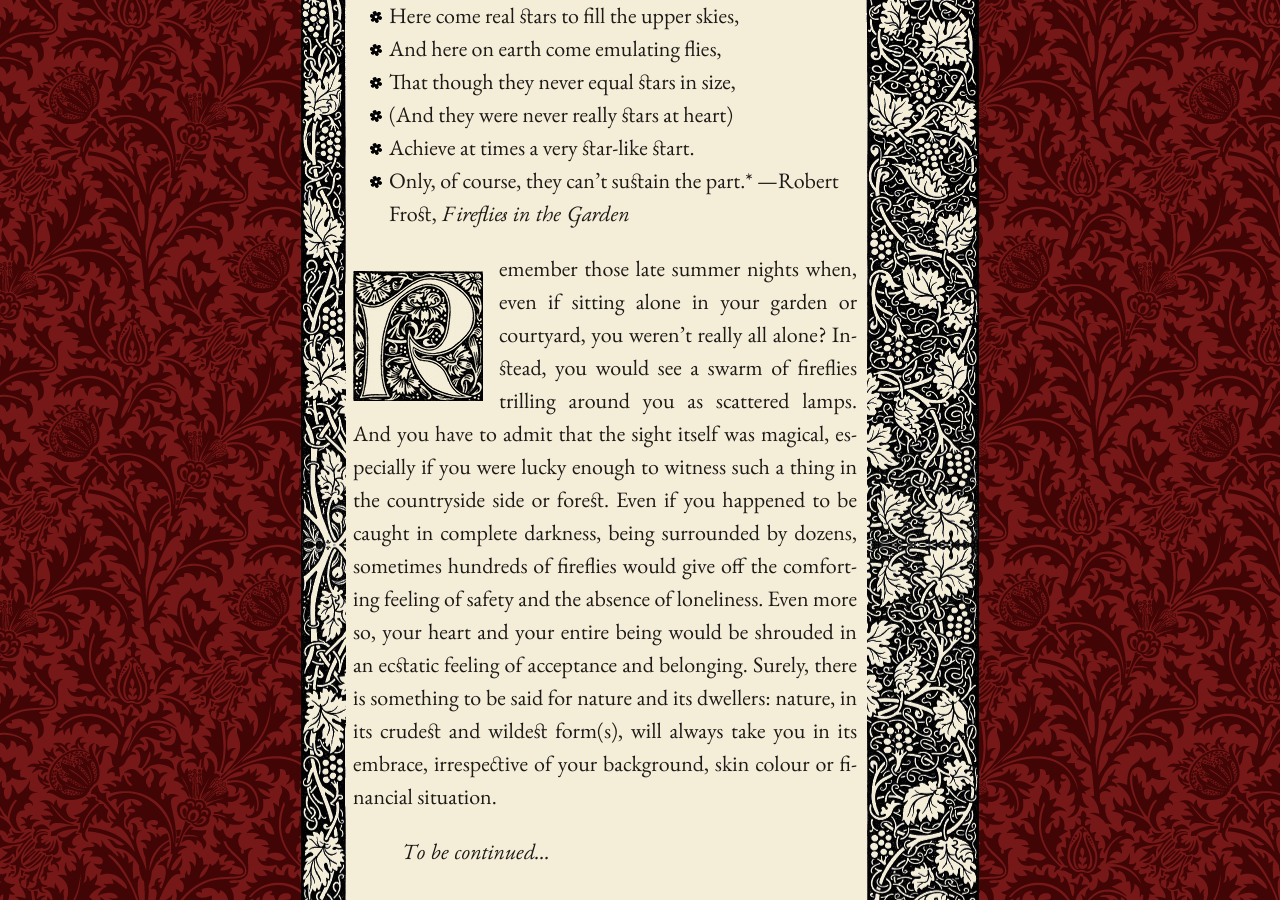
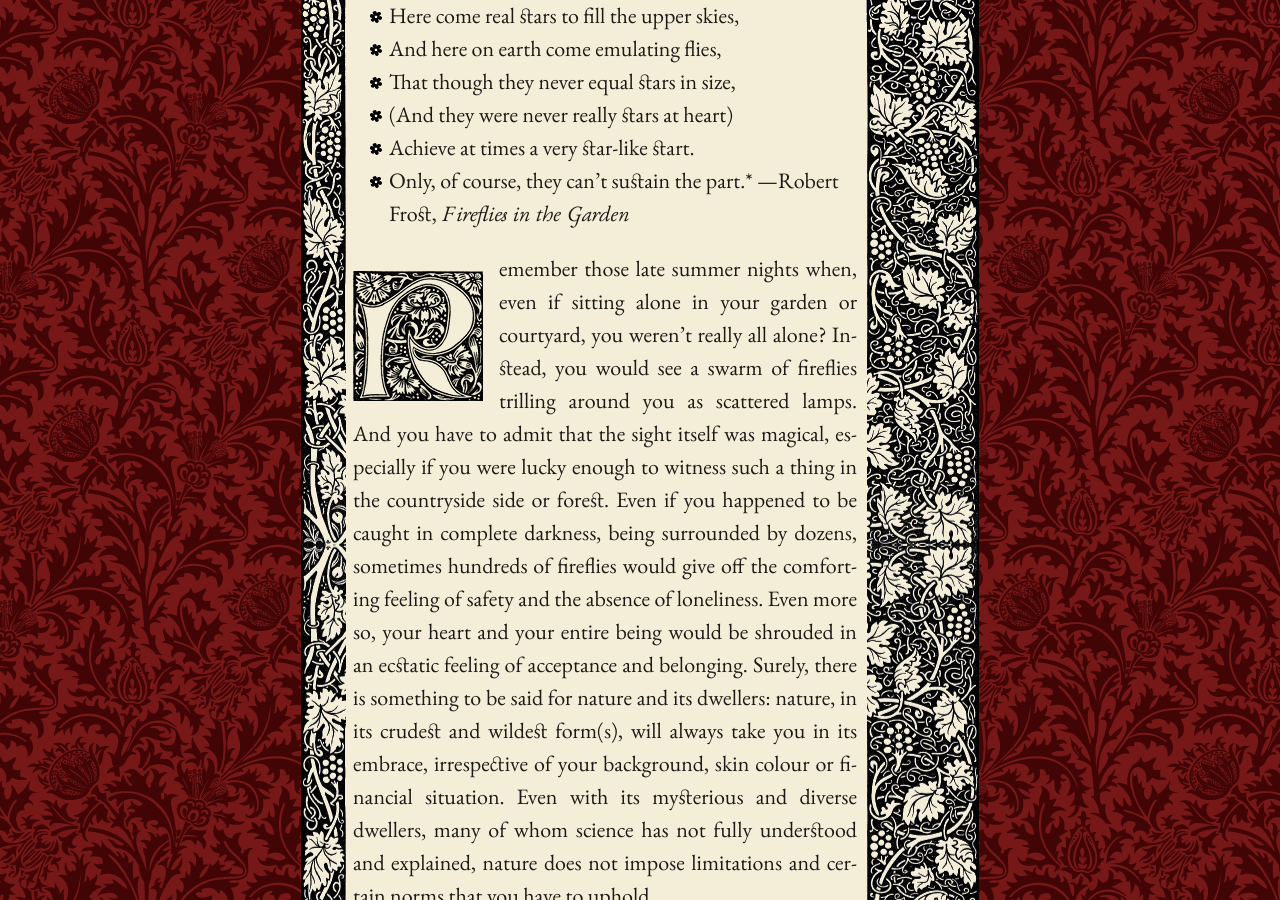
Before and after one commit to mpasovic/majapasovic.org, a Jekyll site: the page built from _posts/2016-07-06-a-lamenting-song-for-fireflies-progressive-destruction-of-the-environment-and-its-consequences.md, in a window 1280 px wide and 900 px high, scrolled down 442 px. Built offline with Jekyll 4.4.1, drawn with Linux system fonts in a browser that asks for light colours; nearby versions of some CDN libraries.

Commit message:
Updated 2016-07-06-a-lamenting-song-for-fireflies-progressive-destruction-of-the-environment-and-its-consequences.md

```diff
--- a/_posts/2016-07-06-a-lamenting-song-for-fireflies-progressive-destruction-of-the-environment-and-its-consequences.md
+++ b/_posts/2016-07-06-a-lamenting-song-for-fireflies-progressive-destruction-of-the-environment-and-its-consequences.md
@@ -15,6 +15,6 @@
 - Achieve at times a very star-like start.
 - Only, of course, they can't sustain the part.* —Robert Frost, *Fireflies in the Garden*
 
-<span class="versal r9">R</span>emember those late summer nights when, even if sitting alone in your garden or courtyard, you weren't really all alone? Instead, you would see a swarm of fireflies trilling around you as scattered lamps. And you have to admit that the sight itself was magical, especially if you were lucky enough to witness such a thing in the countryside side or forest. Even if you happened to be caught in complete darkness, being surrounded by dozens, sometimes hundreds of fireflies would give off the comforting feeling of safety and the absence of loneliness. Even more so, your heart and your entire being would be shrouded in an ecstatic feeling of acceptance and belonging. Surely, there is something to be said for nature and its dwellers: nature, in its crudest and wildest form(s), will always take you in its embrace, irrespective of your background, skin colour or financial situation.
+<span class="versal r9">R</span>emember those late summer nights when, even if sitting alone in your garden or courtyard, you weren't really all alone? Instead, you would see a swarm of fireflies trilling around you as scattered lamps. And you have to admit that the sight itself was magical, especially if you were lucky enough to witness such a thing in the countryside side or forest. Even if you happened to be caught in complete darkness, being surrounded by dozens, sometimes hundreds of fireflies would give off the comforting feeling of safety and the absence of loneliness. Even more so, your heart and your entire being would be shrouded in an ecstatic feeling of acceptance and belonging. Surely, there is something to be said for nature and its dwellers: nature, in its crudest and wildest form(s), will always take you in its embrace, irrespective of your background, skin colour or financial situation. Even with its mysterious and diverse dwellers, many of whom science has not fully understood and explained, nature does not impose limitations and certain norms that you have to uphold.
 
 *To be continued...*
```
